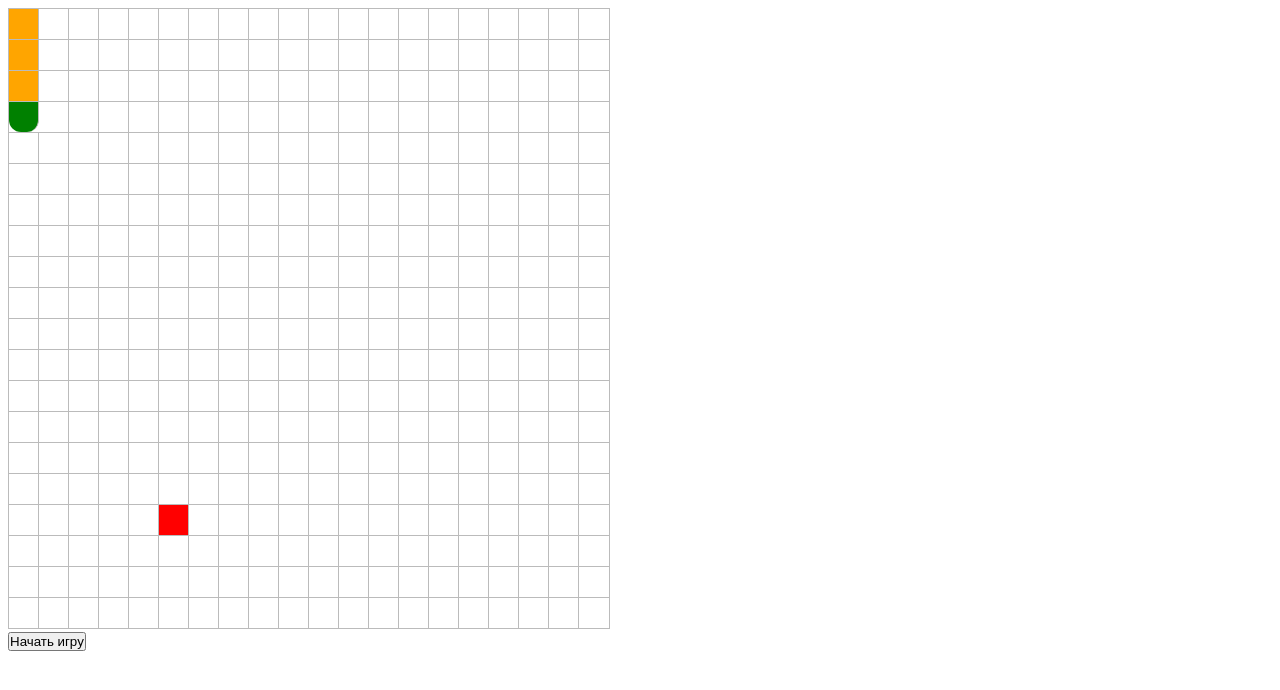
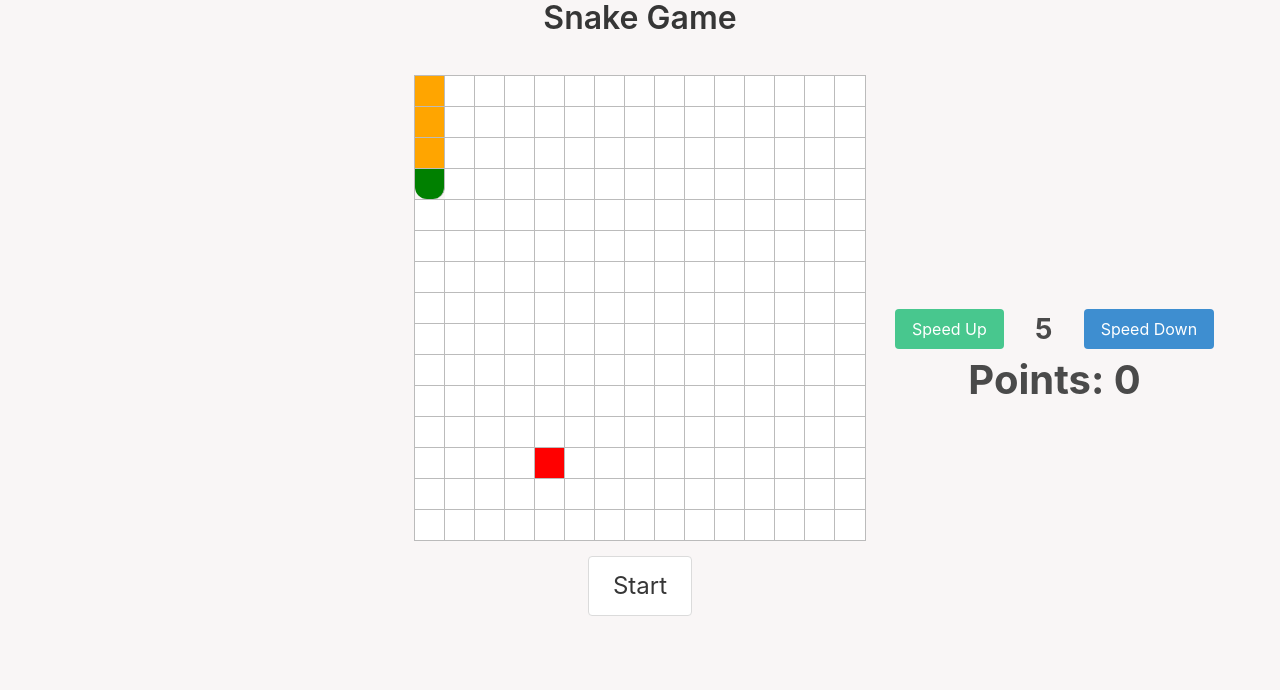
Before and after one commit to strizh32/snake-game, a Vue app: page / in a window 1280 px wide. Shown: the top 690 px of the page. Built offline with nearby package versions, Linux system fonts and the light colour scheme.

Commit message:
improvements

```diff
--- a/package.json
+++ b/package.json
@@ -17,6 +17,7 @@
     }
   },
   "dependencies": {
+    "bulma": "^0.9.0",
     "core-js": "^3.6.5",
     "vue": "^2.6.11"
   },
--- a/src/App.scss
+++ b/src/App.scss
@@ -1,10 +1,18 @@
 $border-color: #bbb;
+
+* {
+  margin: 0;
+  padding: 0;
+  box-sizing: border-box;
+}
+
+body {
+  background: rgb(249, 246, 246);
+  min-height: 100vh;
+}
+
 .app {
-  * {
-    margin: 0;
-    padding: 0;
-    box-sizing: border-box;
-  }
+  text-align: center;
 }
 
 .row {
@@ -18,6 +26,7 @@ $border-color: #bbb;
   border: 1px solid $border-color;
   display: inline-block;
   position: relative;
+  margin: 15px;
 }
 
 .cell {
@@ -67,3 +76,21 @@ $border-color: #bbb;
   align-items: center;
   justify-content: center;
 }
+
+.controls {
+  position: absolute;
+  top: 50%;
+  left: calc(100% + 30px);
+}
+
+.speed-controls {
+  display: flex;
+  align-items: center;
+  justify-content: center;
+}
+
+.speed {
+  font-weight: bold;
+  font-size: 28px;
+  width: 80px;
+}
--- a/src/App.vue
+++ b/src/App.vue
@@ -1,6 +1,8 @@
 <template lang="pug">
     #app.app(:class="rootClasses")
+        h1.title Snake Game
         .cells
+            .rows
                 .row(v-for="(row, yPos) in cells")
                     .cell(
                         v-for="(cell, xPos) in row"
@@ -9,19 +11,26 @@
                         :data-yPos="yPos"
                     )
             .game-over-bg(v-if="isGameOver")
-                button
-                    span(@click="restartGame") Начать заново
-        .buttons
-            button
-                span(v-if="isGameStarted" @click="restartGame") Начать заново
-                span(v-else @click="startGame") Начать игру
-            button(@click="pauseGame" v-if="isGameStarted")
-                span(v-if="isGamePaused") Продолжить игру
-                span(v-else) Пауза
+                button.button.is-warning
+                    span(@click="restartGame") Restart
+            .controls
+                .speed-controls
+                    button.button.is-success(@click="speedUp") Speed Up
+                    .speed {{ speed }}
+                    button.button.is-info(@click="speedDown") Speed Down
+                .points.is-size-2.has-text-weight-bold Points: {{ points }}
+        .buttons.is-centered(v-if="!isGameOver")
+            button.button.is-large(@click="clickStartGame")
+                span(v-if="isGameStarted") Restart
+                span(v-else) Start
+            button.button.is-info.is-light(@click="pauseGame" v-if="isGameStarted")
+                span(v-if="isGamePaused") Continue
+                span(v-else) Pause
 </template>
 
 <script lang="ts">
 import Vue from "vue";
+import "bulma/css/bulma.css";
 import { Data, Coordinate } from "@/types";
 import {
   isCoordsEqual,
@@ -31,9 +40,10 @@ import {
 } from "@/functions";
 
 /**
- * Game field will be size X size
+ * Game field will be 'size' X 'size'
+ * For example, 15 x 15 cells
  */
-const size = 20;
+const size = 15;
 
 export default Vue.extend({
   name: "App",
@@ -45,6 +55,14 @@ export default Vue.extend({
       };
     }
   },
+  watch: {
+    speed(newSpeed: number) {
+      if (this.interval) {
+        clearInterval(this.interval);
+        this.interval = setInterval(this.move, 1000 / newSpeed);
+      }
+    }
+  },
   methods: {
     getCellClasses(coord: Coordinate): Record<string, boolean> {
       return {
@@ -52,6 +70,19 @@ export default Vue.extend({
         contained: isArrayContainsCoord(this.snakeCoordinates, coord),
         apple: isCoordsEqual(coord, this.appleCoordinate)
       };
+    },
+    speedUp(): void {
+      if (this.speed < 60) {
+        this.speed++;
+      }
+    },
+    speedDown(): void {
+      if (this.speed > 1) {
+        this.speed--;
+      }
+    },
+    addPoints() {
+      this.points += this.speed * 100;
     },
     move(): void {
       if (this.isGamePaused) return;
@@ -104,6 +135,7 @@ export default Vue.extend({
         this.snakeCoordinates.unshift(nextCell);
         if (isCoordsEqual(nextCell, this.appleCoordinate)) {
           this.spawnNewApple();
+          this.addPoints();
         } else {
           this.snakeCoordinates.pop();
         }
@@ -180,6 +212,9 @@ export default Vue.extend({
           window.addEventListener("keyup", this.keyboardEventHandler, false);
         }
       });
+    },
+    clickStartGame(): void {
+      this.isGameStarted ? this.restartGame() : this.startGame();
     }
   },
   destroyed() {
--- a/src/functions.ts
+++ b/src/functions.ts
@@ -50,6 +50,7 @@ export function getInitialData(size: number): Data {
     isGamePaused: false,
     isGameStarted: false,
     keyboardEventHandler: null,
-    interval: null
+    interval: null,
+    points: 0
   };
 }
--- a/src/types.ts
+++ b/src/types.ts
@@ -15,4 +15,5 @@ export interface Data {
   isGameStarted: boolean;
   keyboardEventHandler: KeyboardEventListener | null;
   interval: number | null;
+  points: number;
 }
```
Also changed, not shown: 1 other file (tests, documents, lock files or other folders). Lines whose indentation alone changed are shown as unchanged.
